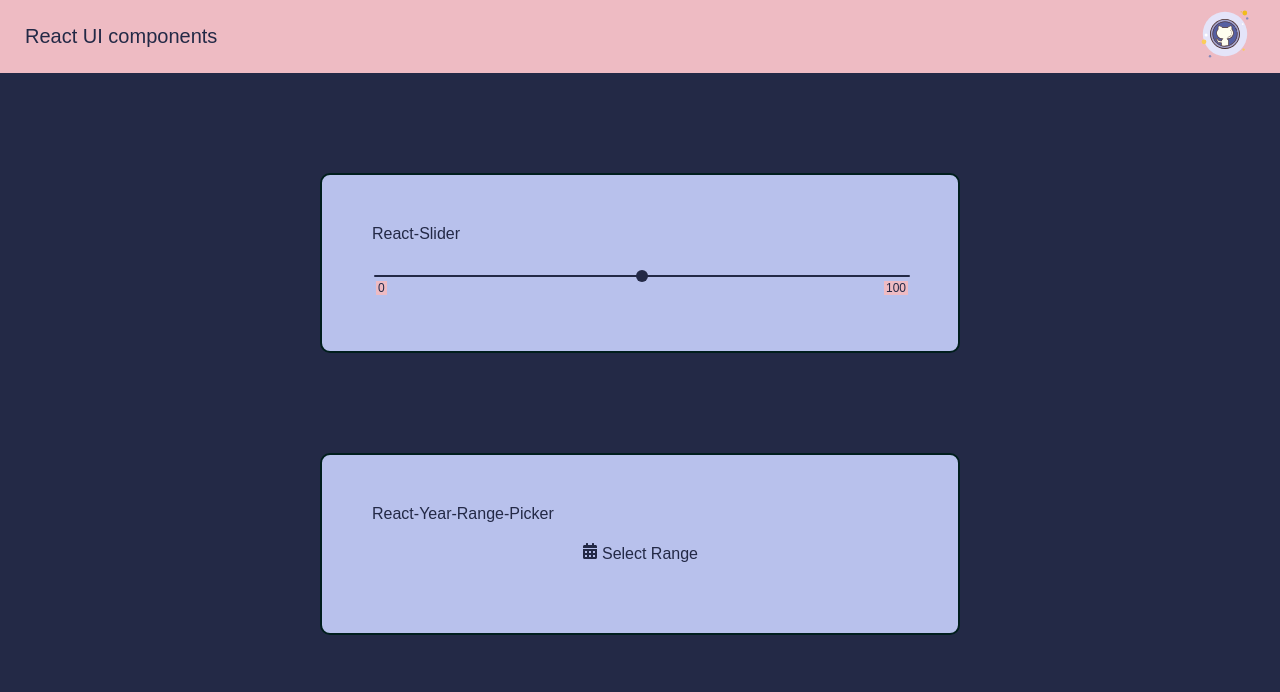
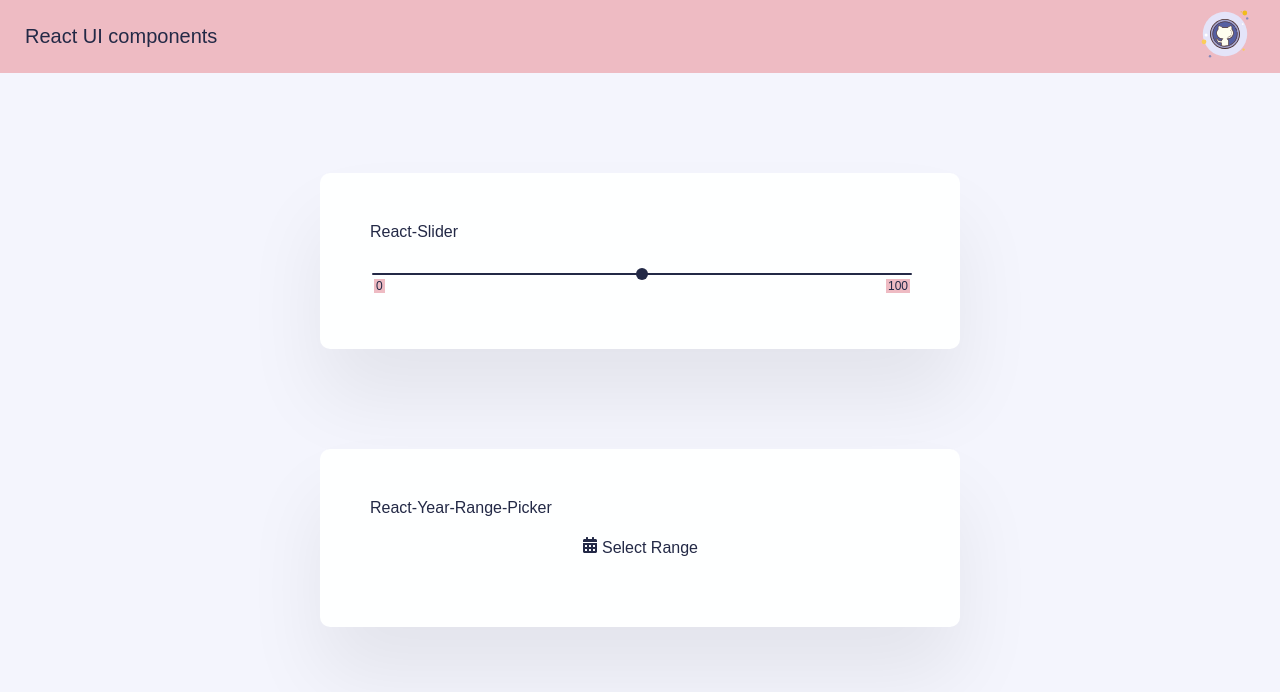
Before and after one commit to manvendra22/react-slider, a React app: page / in a window 1280 px wide. Shown: the top 692 px of the page. Built offline with nearby package versions, Linux system fonts and the light colour scheme.

Commit message:
[Style] Color palette updated

```diff
--- a/src/App.js
+++ b/src/App.js
@@ -16,8 +16,8 @@ export default function App() {
         <div className="container">
             <div className="header">
                 React UI components
-                <a target="_blank" href="https://github.com/manvendra22/react-ui-kit" class="git-link">
-                    <img src={gitIcon} alt="github-logo" class="icon-git" />
+                <a target="_blank" href="https://github.com/manvendra22/react-ui-kit" className="git-link">
+                    <img src={gitIcon} alt="github-logo" className="icon-git" />
                 </a>
             </div>
             <div className="box">
--- a/src/components/YearRangePicker/Body/Body.js
+++ b/src/components/YearRangePicker/Body/Body.js
@@ -20,7 +20,7 @@ export default function Body(props) {
     return (
         <div className={styles.panel}>
             {initializeArray().map(year => (
-                <div onClick={() => handleClick(year)}
+                <div key={year} onClick={() => handleClick(year)}
                     className={`${styles.year} ${year === selected && styles.active}`}
                 >
                     {year}
--- a/src/styles/_variables.scss
+++ b/src/styles/_variables.scss
@@ -1,20 +1,20 @@
-$white: #ffffff;
+$white: #fff;
 
 $opacity-box-shadow: 0.3;
 $disable-color: #cccccc;
 $disable-bg-color: #eeeeee;
 $stroke: #001e1d;
 
-$primary-bg: #232946;
+$primary-bg: #F4F5FD;
 $primary-text: #fffffe;
 
-$secondary-bg: #b8c1ec;
+$secondary-bg: #FEFFFF;
 $secondary-text: #232946;
 
 $tertiary-bg: #eebbc3;
 $tertiary-text: #232946;
 
-$element-bg: #d4d8f0;
+$element-bg: #ECECF8;
 $element-text: #232946;
 
 $highlight-bg: #f9bc60;
--- a/src/styles/root.scss
+++ b/src/styles/root.scss
@@ -46,7 +46,7 @@ body {
     color: $primary-text;
 }
 
-.container {}
+// .container {}
 
 .header {
     background: $tertiary-bg;
@@ -63,11 +63,11 @@ body {
     margin: 100px auto;
     background: $secondary-bg;
     color: $secondary-text;
-    border: 2px solid $stroke;
     border-radius: 10px;
+    box-shadow: 0 50px 80px rgba(0, 0, 0, 0.07);
 }
 
-.title {}
+// .title {}
 
 .content {
     margin: 20px 0px;
```
